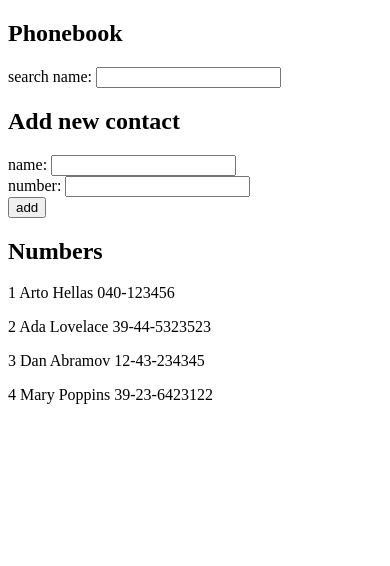
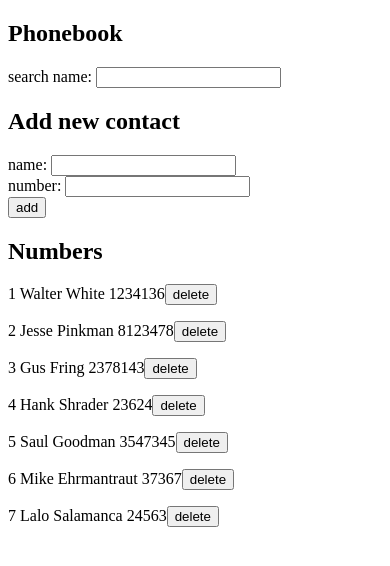
Before and after one commit to hiidoskd/fullstackopen, a React (Create React App) app in the folder part2/phonebook/: page / in a window 390 px wide. Shown: the top 566 px of the page. Built offline with nearby package versions, Linux system fonts and the light colour scheme; data requests are answered from the project's data file.

Commit message:
Completed phonebook

```diff
--- a/part2/phonebook/db.json
+++ b/part2/phonebook/db.json
@@ -1,24 +1,39 @@
 {
-  "persons":[
+  "persons": [
     {
-      "name": "Arto Hellas",
-      "number": "040-123456",
+      "name": "Walter White",
+      "number": "1234136",
       "id": 1
     },
     {
-      "name": "Ada Lovelace",
-      "number": "39-44-5323523",
+      "name": "Jesse Pinkman",
+      "number": "8123478",
       "id": 2
     },
     {
-      "name": "Dan Abramov",
-      "number": "12-43-234345",
+      "name": "Gus Fring",
+      "number": "2378143",
       "id": 3
     },
     {
-      "name": "Mary Poppins",
-      "number": "39-23-6423122",
+      "name": "Hank Shrader",
+      "number": "23624",
       "id": 4
+    },
+    {
+      "name": "Saul Goodman",
+      "number": "3547345",
+      "id": 5
+    },
+    {
+      "name": "Mike Ehrmantraut",
+      "number": "37367",
+      "id": 6
+    },
+    {
+      "name": "Lalo Salamanca",
+      "number": "24563",
+      "id": 7
     }
   ]
 }
--- a/part2/phonebook/src/App.js
+++ b/part2/phonebook/src/App.js
@@ -1,8 +1,11 @@
-import axios from 'axios'
+// import axios from 'axios'
 import { useState, useEffect } from 'react'
 import Contacts from './components/Contacts'
 import Filter from './components/Filter'
 import Form from './components/Form'
+import Notification from './components/Notification'
+import contactService from './services/contacts'
+import './index.css'
 
 const App = () => {
   const [persons, setPersons] = useState([
@@ -10,14 +13,16 @@ const App = () => {
   const [newName, setNewName] = useState('')
   const [newNumber, setNewNumber] = useState('')
   const [searchName, setSearchName] = useState('')
+  const [errorMessage, setErrorMessage] = useState(null)
+  const [successMessage, setSuccessMessage] = useState(null)
+
 
   useEffect(() => {
-    axios
-      .get('http://localhost:3001/persons')
-      .then(response => {
-        setPersons(response.data)
+    contactService
+    	.getAll()
+      .then(persons => {
+        setPersons(persons)
       })
-
   }, [])
 
 
@@ -37,26 +42,56 @@ const App = () => {
     event.preventDefault()
     const newPerson = {name: newName, number: newNumber, id: persons.length + 1}
 
-    const arr = persons.filter((person) => person.name === newName || person.number=== newNumber)
-
-    if (arr.length > 0) {
-      alert(`${newName} or ${newNumber}is already in the list`)
+    const found = persons.find(person => person.name === newName)
+    if (found) {
+      if(window.confirm(`${newName} is already in the list\nDo you want to change the number?`)) {
+				newPerson.id = found.id
+				contactService
+					.update(found.id, newPerson)
+          .then(returnedPerson => {
+						setPersons(persons.map(person => person.id !== returnedPerson.id ? person : newPerson))
+          })
+          .catch (error => {
+            setErrorMessage(`Person '${found.name}' was already removed from server`)
+            setTimeout(() => {
+              setErrorMessage(null)
+            }, 3000)
+						setPersons(persons.filter(person => person.id !== found.id))
+					})
+			}
     } else {
-      setPersons(persons.concat(newPerson))
-      setNewName('')
-      setNewNumber('')
+			contactService
+				.create(newPerson)
+				.then( person => {
+					setPersons(persons.concat(person))
+          setSuccessMessage(`'${person.name}' was added`)
+            setTimeout(() => {
+              setSuccessMessage(null)
+            }, 3000)
+					setNewName('')
+					setNewNumber('')
+			})
     }
   }
+
+	const handleDeleteBtn = (id) => {
+		if(window.confirm(`Delete?`)) {
+			contactService.remove(id)
+			setPersons(persons.filter(person => person.id !== id))
+		}
+	}
 
   return (
     <div>
       <h2>Phonebook</h2>
+      <Notification message={successMessage} class='success' />
+      <Notification message={errorMessage} class='error' />
       <Filter searchName={searchName} handleSearchChange={handleSearchChange} />
       <h2>Add new contact</h2>
       <Form handleFormSubmit={handleFormSubmit} handleNameChange={handleNameChange} handleNumberChange={handleNumberChange} newName={newName} newNumber={newNumber} />
 
       <h2>Numbers</h2>
-      <Contacts persons={persons} searchName={searchName} />
+      <Contacts persons={persons} searchName={searchName} handleDeleteBtn={handleDeleteBtn} />
     </div>
   )
 }
--- a/part2/phonebook/src/components/Contacts.js
+++ b/part2/phonebook/src/components/Contacts.js
@@ -1,12 +1,14 @@
-
 
 const Contacts = (props) => {
   return (
     <div>
       {props.persons
-        .filter(person => person.name.toLowerCase().includes(props.searchName))
+        .filter(person => person.name.toLowerCase().includes(props.searchName.toLowerCase()))
         .map(person => {
-        return <p key={person.id}>{person.id} {person.name} {person.number}</p>
+        return (
+        <p key={person.id}>{person.id} {person.name} {person.number}
+          <button onClick={() => props.handleDeleteBtn(person.id)}>delete</button>
+        </p>)
       })}
     </div>
   )
--- a/part2/phonebook/src/components/Filter.js
+++ b/part2/phonebook/src/components/Filter.js
@@ -1,4 +1,3 @@
-
 
 const Filter = (props) => {
   return (
--- a/part2/phonebook/src/components/Form.js
+++ b/part2/phonebook/src/components/Form.js
@@ -1,4 +1,3 @@
-
 
 const Form = (props) => {
   return (
--- /dev/null
+++ b/part2/phonebook/src/components/Notification.js
@@ -0,0 +1,13 @@
+const Notification = (props) => {
+  if (props.message === null) {
+    return null
+  }
+
+  return (
+    <div className={props.class} >
+      {props.message}
+    </div>
+  )
+}
+
+export default Notification
--- /dev/null
+++ b/part2/phonebook/src/index.css
@@ -0,0 +1,19 @@
+.error {
+  color: rgb(253, 141, 141);
+  background: #fff;
+  font-size: 20px;
+  border-style: solid;
+  border-radius: 5px;
+  padding: 10px;
+  margin-bottom: 10px;
+}
+
+.success {
+  color: rgb(166, 250, 174);
+  background: #fff;
+  font-size: 20px;
+  border-style: solid;
+  border-radius: 5px;
+  padding: 10px;
+  margin-bottom: 10px;
+}
--- /dev/null
+++ b/part2/phonebook/src/services/contacts.js
@@ -0,0 +1,23 @@
+import axios from 'axios'
+const baseUrl = 'http://localhost:3001/persons'
+
+const getAll = () => {
+  const request = axios.get(baseUrl)
+  return request.then(response => response.data)
+}
+
+const create = newObject => {
+  const request = axios.post(baseUrl, newObject)
+  return request.then(response => response.data)
+}
+
+const update = (id, newObject) => {
+  const request = axios.put(`${baseUrl}/${id}`, newObject)
+  return request.then(response => response.data)
+}
+
+const remove = (id) => {
+  axios.delete(`${baseUrl}/${id}`)
+}
+
+export default { getAll, create, update,remove}
```
